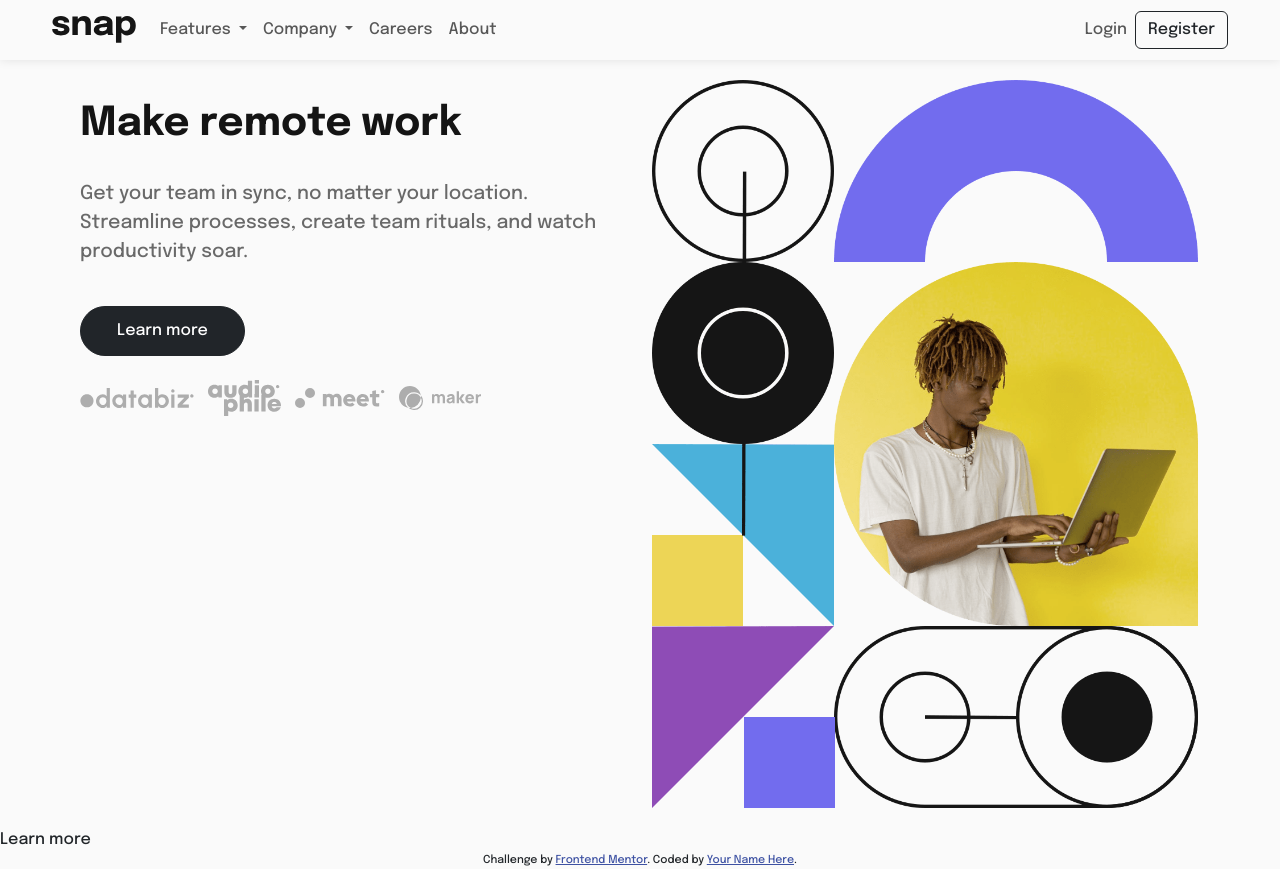
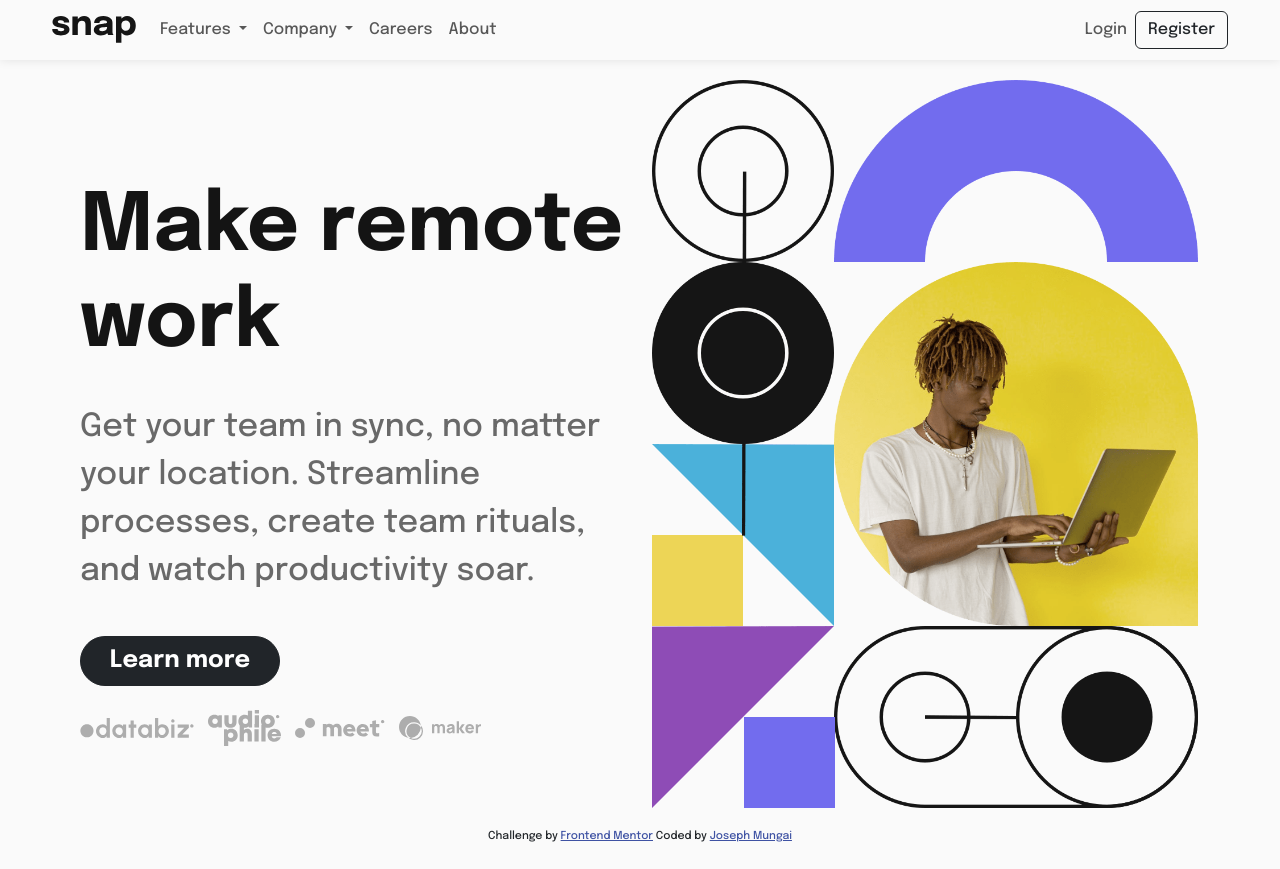
Before and after one commit to Mungai47/Intro-section-with-dropdown-navigation, a plain HTML site: page index.html in a window 1280 px wide. After the commit the page ends 845 px from the top, so only its background shows below. Drawn offline with nearby package versions, Linux system fonts and the light colour scheme.

Commit message:
Final update for the webpage

```diff
--- a/css/style.css
+++ b/css/style.css
@@ -64,6 +64,7 @@ p{
         flex-direction: column; /* Stack the items vertically */
         align-items: center; /* Center items horizontally */
         text-align: center; /* Center text content horizontally */
+        padding-bottom: 100px;
     }
 
     .main-column1 button,
@@ -73,7 +74,29 @@ p{
     }
 }
 
-
+@media screen and (min-width: 768px){
+    .main-column1{
+        padding:100px 10px 20px 10px;
+    }
+    .main-column1 h1{
+        font-size: 5rem;
+        font-weight:1000;
+        padding: 40px auto;
+    }
+    .main-column1 p{
+        font-size: 2rem;
+        font-weight: 500;
+        padding: 20px auto;
+    }
+    .main-column1 button{
+        width: 200px;
+        height: 50px;
+        border-radius: 30px;
+        font-size: 1.5rem;
+        font-weight: 700;
+        padding: 100px auto 100px auto;
+    }
+}
 .image-container {
     width: 50%;
     height: 50%;/* Set the desired height of the container */
--- a/index.html
+++ b/index.html
@@ -114,11 +114,11 @@
     </div>
 
 
-    Learn more
+
 
     <div class="attribution">
-      Challenge by <a href="https://www.frontendmentor.io?ref=challenge" target="_blank">Frontend Mentor</a>.
-      Coded by <a href="#">Your Name Here</a>.
+      Challenge by <a href="https://www.frontendmentor.io?ref=challenge" target="_blank">Frontend Mentor</a>
+      Coded by <a href="https://github.com/Mungai47">Joseph Mungai</a>
     </div>
 
     <!-- Bootstrap js -->
```
Also changed, not shown: images/Frontend Mentor _ Intro section with dropdown navigation (1).png (added), images/Frontend Mentor _ Intro section with dropdown navigation.png (added), 2 other files.
